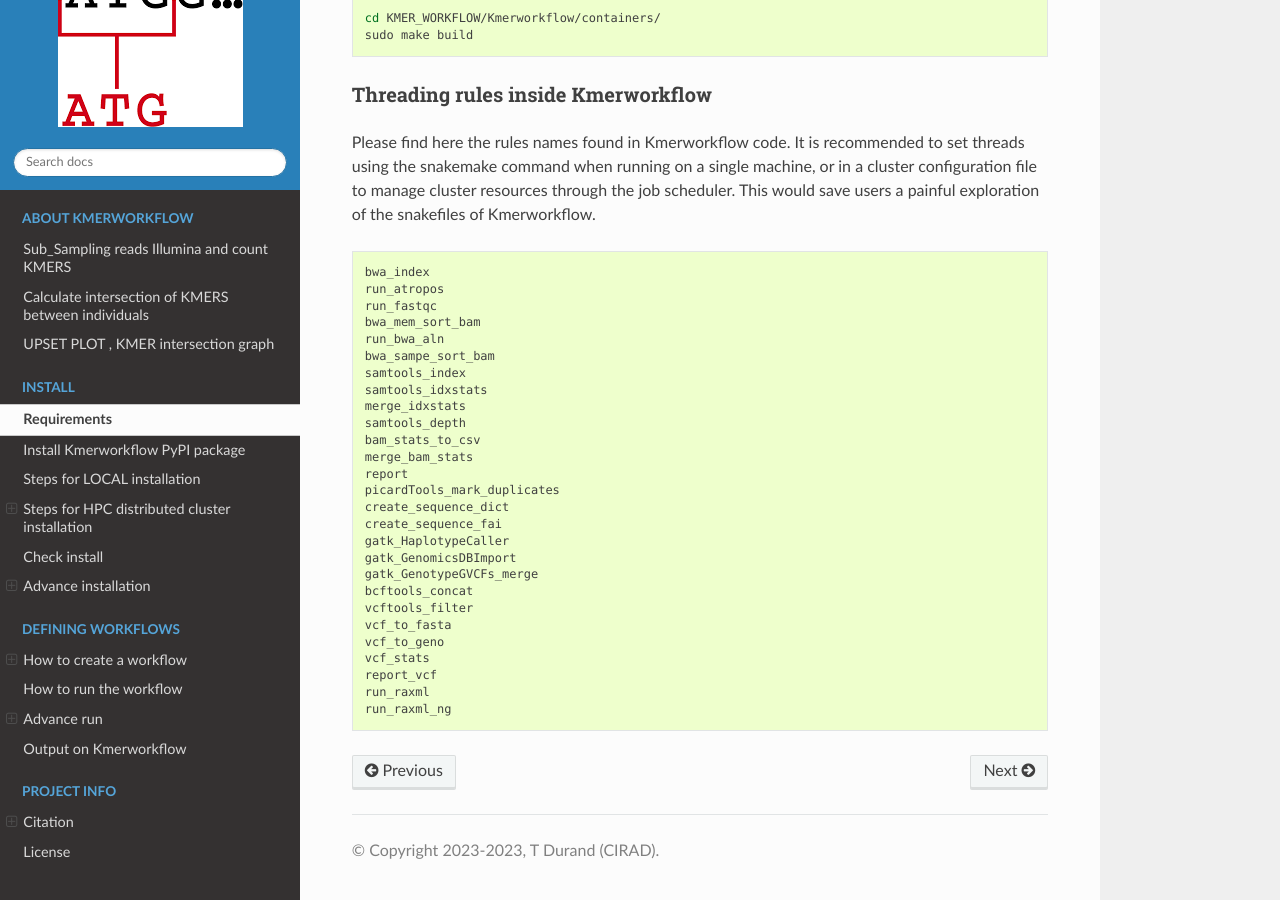
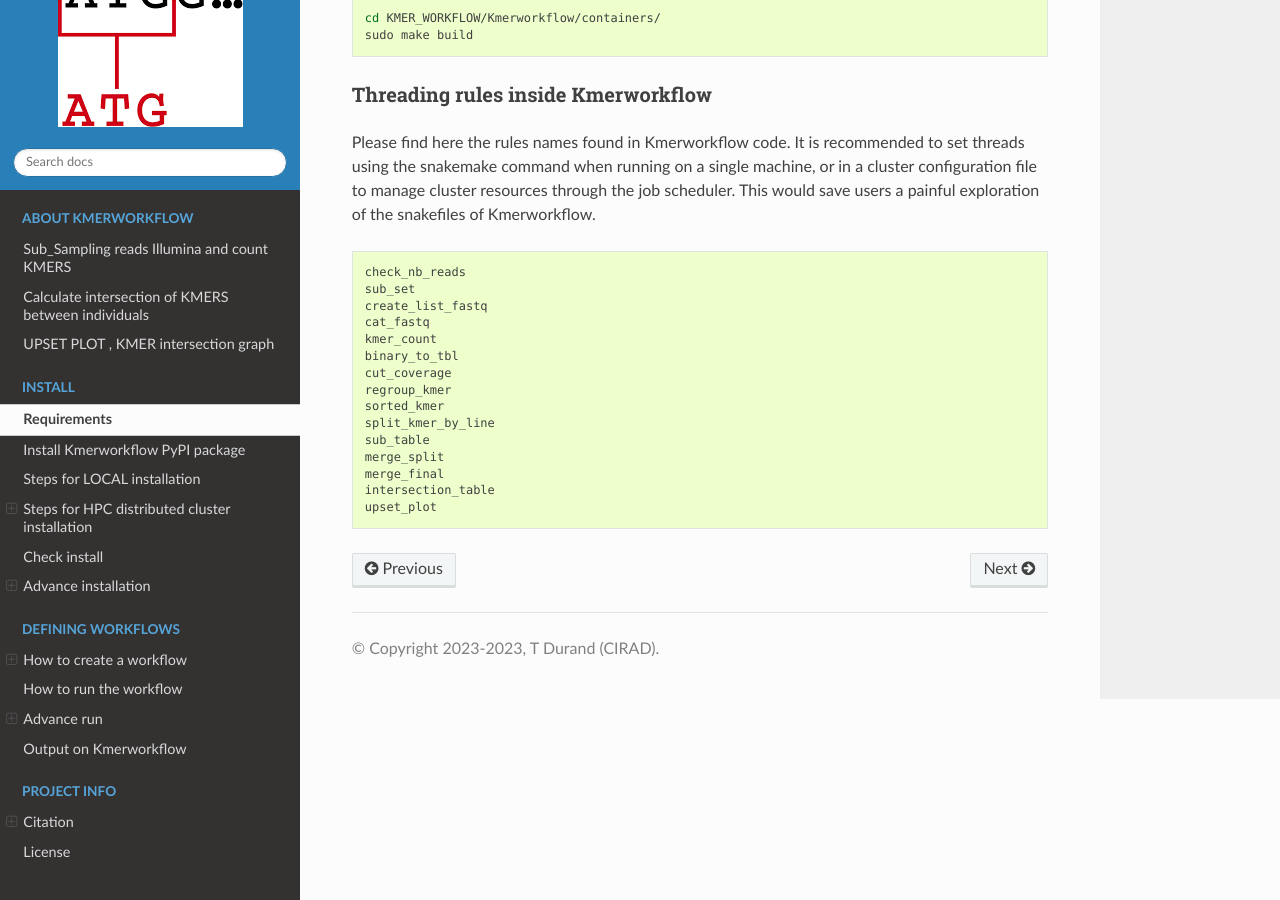
Before and after one commit to thdurand4/KMER_WORKFLOW, a Sphinx documentation site: the page built from docs/source/INSTALL.rst, in a window 1280 px wide and 900 px high, scrolled down 6116 px. Built offline with Sphinx 7.4.7 and the Read the Docs theme 2.0.0, drawn with Linux system fonts in a browser that asks for light colours; the version number could not be read and is left out.

Commit message:
Update INSTALL.rst

```diff
--- a/docs/source/INSTALL.rst
+++ b/docs/source/INSTALL.rst
@@ -254,33 +254,21 @@ This would save users a painful exploration of the snakefiles of Kmerworkflow.
 
 .. code-block:: python
 
-    bwa_index
-    run_atropos
-    run_fastqc
-    bwa_mem_sort_bam
-    run_bwa_aln
-    bwa_sampe_sort_bam
-    samtools_index
-    samtools_idxstats
-    merge_idxstats
-    samtools_depth
-    bam_stats_to_csv
-    merge_bam_stats
-    report
-    picardTools_mark_duplicates
-    create_sequence_dict
-    create_sequence_fai
-    gatk_HaplotypeCaller
-    gatk_GenomicsDBImport
-    gatk_GenotypeGVCFs_merge
-    bcftools_concat
-    vcftools_filter
-    vcf_to_fasta
-    vcf_to_geno
-    vcf_stats
-    report_vcf
-    run_raxml
-    run_raxml_ng
+    check_nb_reads
+    sub_set
+    create_list_fastq
+    cat_fastq
+    kmer_count
+    binary_to_tbl
+    cut_coverage
+    regroup_kmer
+    sorted_kmer
+    split_kmer_by_line
+    sub_table
+    merge_split
+    merge_final
+    intersection_table
+    upset_plot
 
 
 
```
Also changed, not shown: other parts of docs/source/INSTALL.rst (+1 -1 lines).
